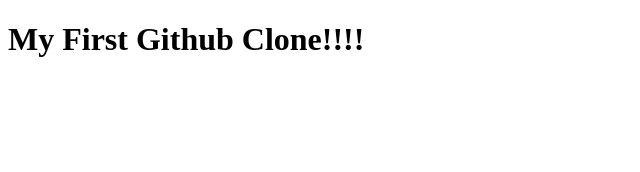
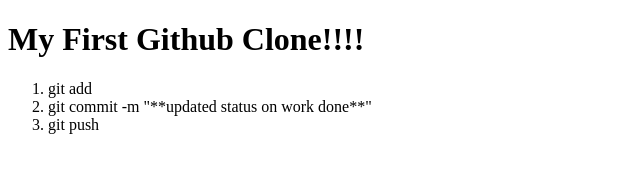
Before and after one commit to kphaoctober/kphaoctober.github.io, a plain HTML site: page index.html in a window 1280 px wide. Shown: the whole page, without its empty margins (0-640 px from the left). Drawn offline with Linux system fonts and the light colour scheme.

Commit message:
updated header

```diff
--- a/index.html
+++ b/index.html
@@ -3,10 +3,15 @@
 <head>
     <meta charset="UTF-8">
     <meta name="viewport" content="width=device-width, initial-scale=1.0">
-    <title>Document</title>
+    <title>Portfolio</title>
 </head>
 <body>
     <h1>My First Github Clone!!!!</h1>
+    <ol>
+        <li>git add</li>
+        <li>git commit -m "**updated status on work done**"</li>
+        <li>git push</li>
+    </ol>
 
 </body>
 </html>
```
